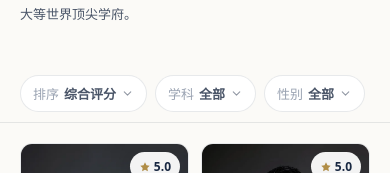
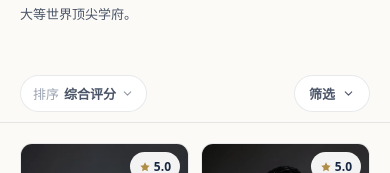
Before and after one commit to ethanwalkerwater/jingshi-official-site, a Next.js app: page /teachers in a window 390 px wide. Shown: the part 193-366 px from the top of the page. Built offline with nearby package versions, Linux system fonts and the light colour scheme.

Commit message:
Add classroom preference filters and compact mobile filter panel

```diff
--- a/src/app/globals.css
+++ b/src/app/globals.css
@@ -1024,7 +1024,7 @@ button {
   padding-top: 16px;
 }
 
-/* 筛选栏：单行下拉（排序/学科/性别）；移动端吸顶 */
+/* 筛选栏：排序、学科、性别与三项课堂体验；移动端吸顶 */
 .filter-bar {
   position: sticky;
   top: 64px;
@@ -1035,6 +1035,7 @@ button {
   padding: 10px 20px;
   border-bottom: 1px solid var(--line);
   display: flex;
+  flex-wrap: wrap;
   align-items: center;
   gap: 8px;
   margin-bottom: 20px;
@@ -1111,6 +1112,13 @@ button {
 .fdrop-item:hover {
   background: var(--alt);
 }
+.fdrop-item:disabled {
+  opacity: 0.45;
+  cursor: not-allowed;
+}
+.fdrop-item:disabled:hover {
+  background: none;
+}
 .fdrop-item.active {
   color: var(--ink);
   font-weight: 700;
@@ -1119,6 +1127,10 @@ button {
 .fdrop-item .n {
   opacity: 0.55;
   font-size: 12px;
+}
+.mobile-filter-trigger,
+.mobile-filter-panel {
+  display: none;
 }
 .filter-count {
   margin: 0 0 0 auto;
@@ -1843,6 +1855,143 @@ button {
 
 /* 吸底条占位：移动端给 body 底部留白，避免遮挡页脚 */
 @media (max-width: 860px) {
+  .filter-bar {
+    flex-wrap: nowrap;
+    justify-content: space-between;
+  }
+  .filter-bar.mobile-open {
+    z-index: 85;
+  }
+  .filter-bar .desktop-filter {
+    display: none;
+  }
+  .mobile-filter-trigger {
+    display: inline-flex;
+    align-items: center;
+    gap: 7px;
+    padding: 8px 14px;
+    border: 1px solid var(--line);
+    border-radius: var(--radius-pill);
+    background: var(--card);
+    color: var(--ink-soft);
+    font-size: 13px;
+    font-weight: 600;
+    cursor: pointer;
+  }
+  .mobile-filter-trigger.active {
+    border-color: var(--ink);
+    color: var(--ink);
+  }
+  .mobile-filter-trigger span {
+    display: grid;
+    min-width: 18px;
+    height: 18px;
+    place-items: center;
+    border-radius: 50%;
+    background: var(--ink);
+    color: white;
+    font-size: 10px;
+  }
+  .mobile-filter-trigger svg {
+    width: 13px;
+    height: 13px;
+  }
+  .mobile-filter-trigger[aria-expanded="true"] svg {
+    transform: rotate(180deg);
+  }
+  .mobile-filter-panel {
+    position: fixed;
+    top: 64px;
+    right: 0;
+    bottom: 0;
+    left: 0;
+    display: flex;
+    flex-direction: column;
+    border: 1px solid var(--line);
+    background: var(--card);
+    box-shadow: 0 18px 36px -20px rgba(24, 39, 65, 0.35);
+  }
+  .mobile-filter-content {
+    flex: 1;
+    min-height: 0;
+    overflow-y: auto;
+    overscroll-behavior: contain;
+    padding: 16px 20px 0;
+  }
+  .mobile-filter-heading {
+    display: flex;
+    align-items: center;
+    justify-content: space-between;
+    color: var(--ink);
+    font-size: 15px;
+  }
+  .mobile-filter-heading button {
+    border: 0;
+    background: none;
+    color: var(--ink-soft);
+    font-size: 13px;
+    cursor: pointer;
+  }
+  .mobile-filter-heading > div {
+    display: flex;
+    gap: 14px;
+  }
+  .mobile-filter-group {
+    padding: 14px 0;
+    border-bottom: 1px solid var(--line);
+  }
+  .mobile-filter-group > strong {
+    display: block;
+    margin-bottom: 10px;
+    color: var(--ink);
+    font-size: 13px;
+  }
+  .mobile-filter-options {
+    display: flex;
+    flex-wrap: wrap;
+    gap: 8px;
+  }
+  .mobile-filter-option {
+    display: inline-flex;
+    align-items: center;
+    gap: 6px;
+    padding: 7px 10px;
+    border: 1px solid var(--line);
+    border-radius: var(--radius-pill);
+    background: var(--card);
+    color: var(--ink-soft);
+    font-size: 12px;
+    cursor: pointer;
+  }
+  .mobile-filter-option.active {
+    border-color: var(--ink);
+    background: var(--ink);
+    color: white;
+  }
+  .mobile-filter-option:disabled {
+    opacity: 0.4;
+    cursor: not-allowed;
+  }
+  .mobile-filter-option span {
+    opacity: 0.65;
+  }
+  .mobile-filter-actions {
+    flex: none;
+    padding: 12px 20px calc(16px + env(safe-area-inset-bottom));
+    border-top: 1px solid var(--line);
+    background: var(--card);
+  }
+  .mobile-filter-actions button {
+    width: 100%;
+    padding: 10px 16px;
+    border: 0;
+    border-radius: var(--radius-pill);
+    background: var(--ink);
+    color: white;
+    font-size: 13px;
+    font-weight: 700;
+    cursor: pointer;
+  }
   body {
     padding-bottom: 82px;
   }
--- a/src/app/teachers/[name]/page.tsx
+++ b/src/app/teachers/[name]/page.tsx
@@ -8,6 +8,7 @@ import {
   type Teacher,
 } from "@/data/teachers";
 import { teacherFeedbackByName } from "@/data/teacher-feedback.generated";
+import { preferenceCategory } from "@/data/teacher-feedback";
 import { site } from "@/data/site";
 import { BookingButton } from "@/components/booking";
 import { IconArrowLeft } from "@/components/icons";
@@ -89,14 +90,15 @@ const preferenceAxes = [
 ] as const;
 
 function preferenceDisplay(position: number, left: string, right: string) {
-  if (position <= 40) {
+  const category = preferenceCategory(position);
+  if (category === "left") {
     return {
       label: `偏${left}`,
       tone: "left",
       activeStep: Math.round((position / 100) * 4),
     };
   }
-  if (position >= 60) {
+  if (category === "right") {
     return {
       label: `偏${right}`,
       tone: "right",
--- a/src/components/FacultyGrid.tsx
+++ b/src/components/FacultyGrid.tsx
@@ -1,12 +1,13 @@
 "use client";
 
-import { useEffect, useMemo, useRef, useState } from "react";
+import { useEffect, useRef, useState } from "react";
 import {
   compareTeachers,
   teachers,
   subjectOrder,
   type Subject,
 } from "@/data/teachers";
+import { preferenceCategory } from "@/data/teacher-feedback";
 import { IconChevronDown } from "./icons";
 import TeacherCard, {
   type TeacherCardScoreMetric,
@@ -15,6 +16,15 @@ import TeacherCard, {
 type SubjectFilter = "全部" | Subject;
 type GenderFilter = "全部" | "男" | "女";
 type SortKey = TeacherCardScoreMetric;
+type PreferenceFilter = "全部" | "left" | "center" | "right";
+
+const preferenceAxes = [
+  { key: "classStyle", label: "上课风格", left: "偏风趣幽默", right: "偏严肃认真" },
+  { key: "teachingPace", label: "教学节奏", left: "偏高效紧凑", right: "偏稳扎稳打" },
+  { key: "classroomInteraction", label: "课堂互动", left: "偏讲授主导型", right: "偏互动引导型" },
+] as const;
+type PreferenceKey = (typeof preferenceAxes)[number]["key"];
+const preferenceOptions: PreferenceFilter[] = ["全部", "left", "center", "right"];
 
 const sortKeys: SortKey[] = [
   "overall",
@@ -73,6 +83,11 @@ export default function FacultyGrid() {
   const [subject, setSubject] = useState<SubjectFilter>("全部");
   const [sortBy, setSortBy] = useState<SortKey>("overall");
   const [gender, setGender] = useState<GenderFilter>("全部");
+  const [preferences, setPreferences] = useState<Record<PreferenceKey, PreferenceFilter>>({
+    classStyle: "全部",
+    teachingPace: "全部",
+    classroomInteraction: "全部",
+  });
   const [openLabel, setOpenLabel] = useState<string | null>(null);
   const barRef = useRef<HTMLDivElement>(null);
 
@@ -91,15 +106,25 @@ export default function FacultyGrid() {
     };
   }, [openLabel]);
 
-  const list = useMemo(() => {
-    const filtered = teachers.filter(
-      (teacher) =>
-        (subject === "全部" || teacher.subject === subject) &&
-        (gender === "全部" || teacher.gender === gender)
-    );
+  const matchesFilters = (
+    teacher: (typeof teachers)[number],
+    ignoredAxis?: PreferenceKey,
+  ) =>
+    (subject === "全部" || teacher.subject === subject) &&
+    (gender === "全部" || teacher.gender === gender) &&
+    preferenceAxes.every(({ key }) => {
+      if (key === ignoredAxis || preferences[key] === "全部") return true;
+      const signal = teacher[key];
+      return signal !== null && preferenceCategory(signal.position) === preferences[key];
+    });
 
-    return [...filtered].sort((a, b) => compareByScore(a, b, sortBy));
-  }, [subject, sortBy, gender]);
+  const list = teachers
+    .filter((teacher) => matchesFilters(teacher))
+    .sort((a, b) => compareByScore(a, b, sortBy));
+  const activeFilterCount =
+    Number(subject !== "全部") +
+    Number(gender !== "全部") +
+    preferenceAxes.filter(({ key }) => preferences[key] !== "全部").length;
 
   const groups: Group[] = [
     {
@@ -131,13 +156,37 @@ export default function FacultyGrid() {
           ? teachers.length
           : teachers.filter((t) => t.gender === v).length,
     },
+    ...preferenceAxes.map((axis) => ({
+      label: axis.label,
+      options: preferenceOptions,
+      value: preferences[axis.key],
+      valueLabel:
+        preferences[axis.key] === "left"
+          ? axis.left
+          : preferences[axis.key] === "right"
+            ? axis.right
+            : preferences[axis.key] === "center"
+              ? "相对均衡"
+              : "全部",
+      optionLabel: (v: string) =>
+        v === "left" ? axis.left : v === "right" ? axis.right : v === "center" ? "相对均衡" : "全部",
+      onPick: (v: string) =>
+        setPreferences((current) => ({ ...current, [axis.key]: v as PreferenceFilter })),
+      count: (v: string) =>
+        teachers.filter((teacher) => {
+          if (!matchesFilters(teacher, axis.key)) return false;
+          if (v === "全部") return true;
+          const signal = teacher[axis.key];
+          return signal !== null && preferenceCategory(signal.position) === v;
+        }).length,
+    })),
   ];
 
   return (
     <>
-      <div className="filter-bar" ref={barRef}>
+      <div className={`filter-bar${openLabel === "筛选" ? " mobile-open" : ""}`} ref={barRef}>
         {groups.map((g) => (
-          <div className="fdrop" key={g.label}>
+          <div className={`fdrop${g.label === "排序" ? "" : " desktop-filter"}`} key={g.label}>
             <button
               type="button"
               className={`fdrop-btn${openLabel === g.label ? " open" : ""}${
@@ -160,6 +209,7 @@ export default function FacultyGrid() {
                     type="button"
                     role="menuitemradio"
                     aria-checked={g.value === o}
+                    disabled={o !== "全部" && g.count?.(o) === 0}
                     className={`fdrop-item${g.value === o ? " active" : ""}`}
                     onClick={() => {
                       g.onPick(o);
@@ -174,6 +224,72 @@ export default function FacultyGrid() {
             )}
           </div>
         ))}
+        <button
+          type="button"
+          className={`mobile-filter-trigger${activeFilterCount > 0 ? " active" : ""}`}
+          aria-expanded={openLabel === "筛选"}
+          aria-controls="mobile-filter-panel"
+          onClick={() => setOpenLabel(openLabel === "筛选" ? null : "筛选")}
+        >
+          筛选
+          {activeFilterCount > 0 && <span>{activeFilterCount}</span>}
+          <IconChevronDown />
+        </button>
+        {openLabel === "筛选" && (
+          <div className="mobile-filter-panel" id="mobile-filter-panel" role="region" aria-label="筛选老师">
+            <div className="mobile-filter-content">
+              <div className="mobile-filter-heading">
+                <strong>筛选老师</strong>
+                <div>
+                  {activeFilterCount > 0 && (
+                    <button
+                      type="button"
+                      onClick={() => {
+                        setSubject("全部");
+                        setGender("全部");
+                        setPreferences({
+                          classStyle: "全部",
+                          teachingPace: "全部",
+                          classroomInteraction: "全部",
+                        });
+                      }}
+                    >
+                      重置
+                    </button>
+                  )}
+                  <button type="button" onClick={() => setOpenLabel(null)}>
+                    关闭
+                  </button>
+                </div>
+              </div>
+              {groups.slice(1).map((g) => (
+                <div className="mobile-filter-group" key={g.label}>
+                  <strong>{g.label}</strong>
+                  <div className="mobile-filter-options" role="group" aria-label={g.label}>
+                    {g.options.map((o) => (
+                      <button
+                        key={o}
+                        type="button"
+                        className={`mobile-filter-option${g.value === o ? " active" : ""}`}
+                        aria-pressed={g.value === o}
+                        disabled={o !== "全部" && g.count?.(o) === 0}
+                        onClick={() => g.onPick(o)}
+                      >
+                        {g.optionLabel?.(o) ?? o}
+                        {g.count && <span>{g.count(o)}</span>}
+                      </button>
+                    ))}
+                  </div>
+                </div>
+              ))}
+            </div>
+            <div className="mobile-filter-actions">
+              <button type="button" onClick={() => setOpenLabel(null)}>
+                查看 {list.length} 位老师
+              </button>
+            </div>
+          </div>
+        )}
       </div>
 
       {list.length > 0 ? (
```
Also changed, not shown: src/data/teacher-feedback.ts (+7 -0 lines).
